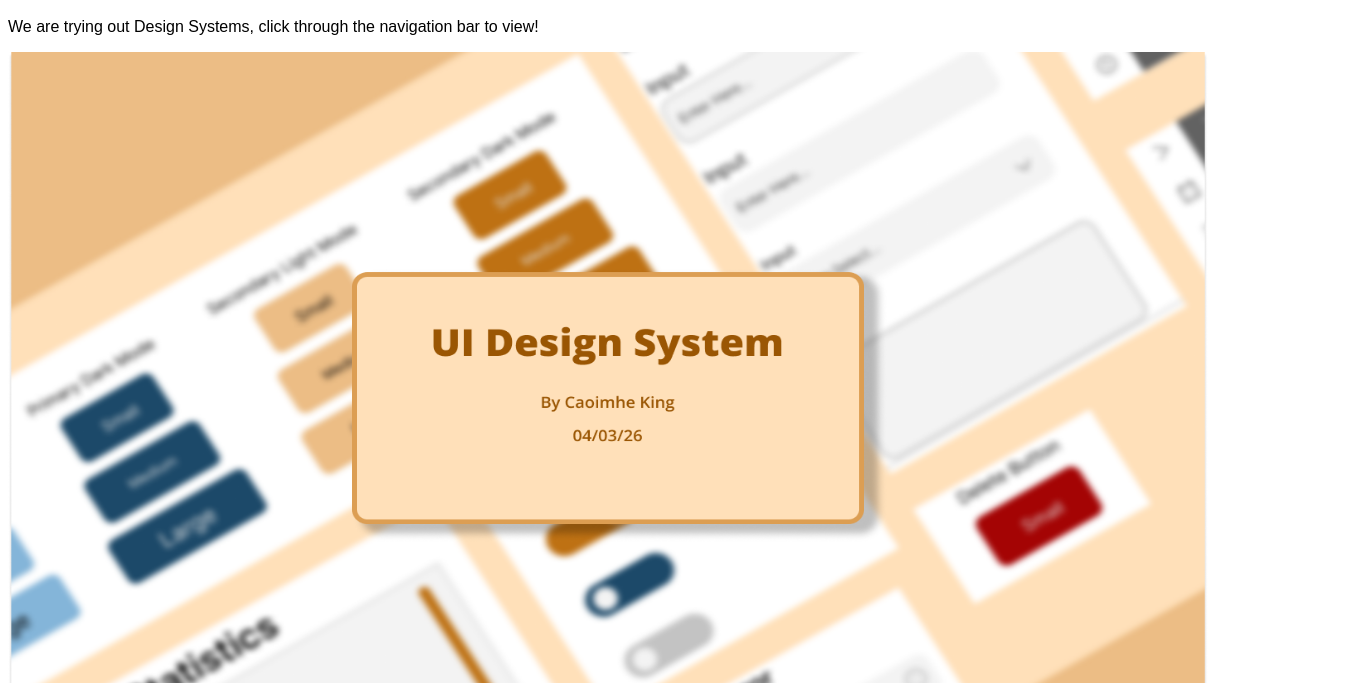
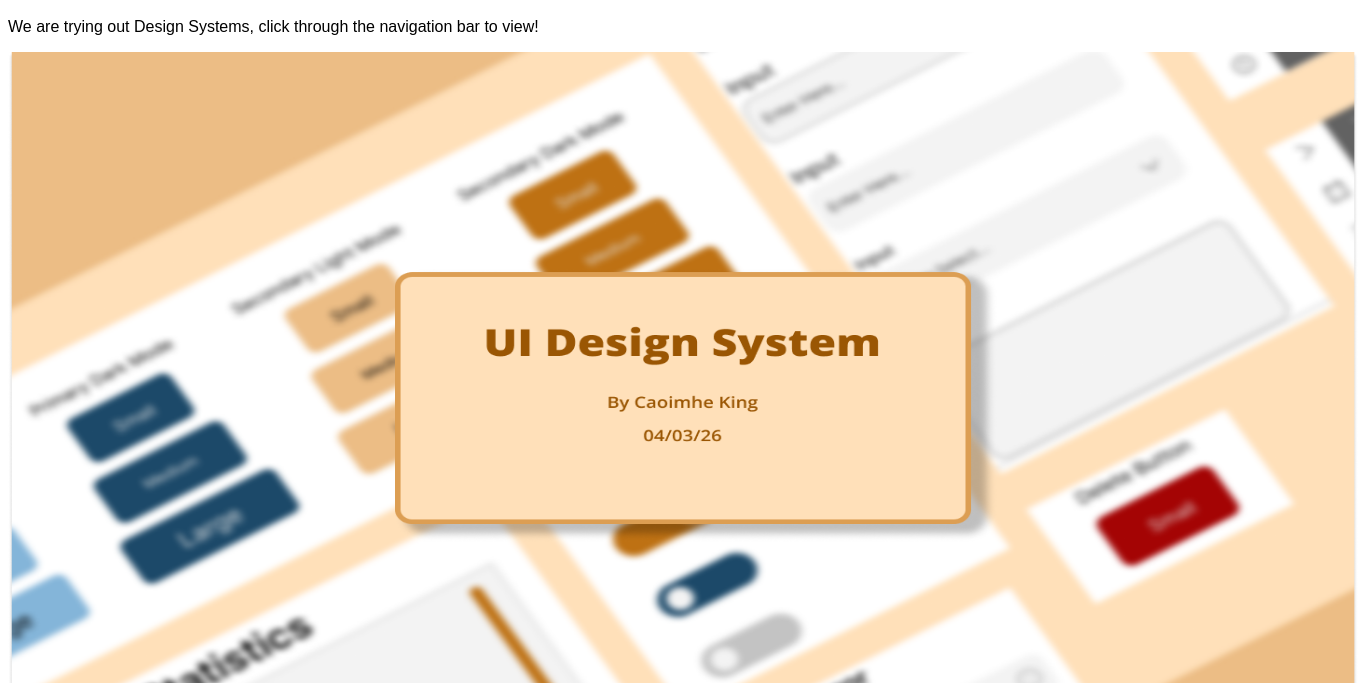
Before and after one commit to caokng/SCSS_Assignment, a website: page index.html in a window 1280 px wide. Shown: the part 117-800 px from the top of the page, 1358 px wide, since content can reach past the window. Drawn offline with Linux system fonts and the light colour scheme.

Commit message:
Update index.html

```diff
--- a/index.html
+++ b/index.html
@@ -22,7 +22,7 @@
     <h1>Welcome to My Design System</h1>
     <p>We are trying out Design Systems, click through the navigation bar to view!</p>
 
-    <img src="images/cover_blue.png" alt="Cover Page for Design System" width="1200" height="800">
+    <img src="images/cover_blue.png" alt="Cover Page for Design System" width="1350" height="800">
 
   </main>
 
```
